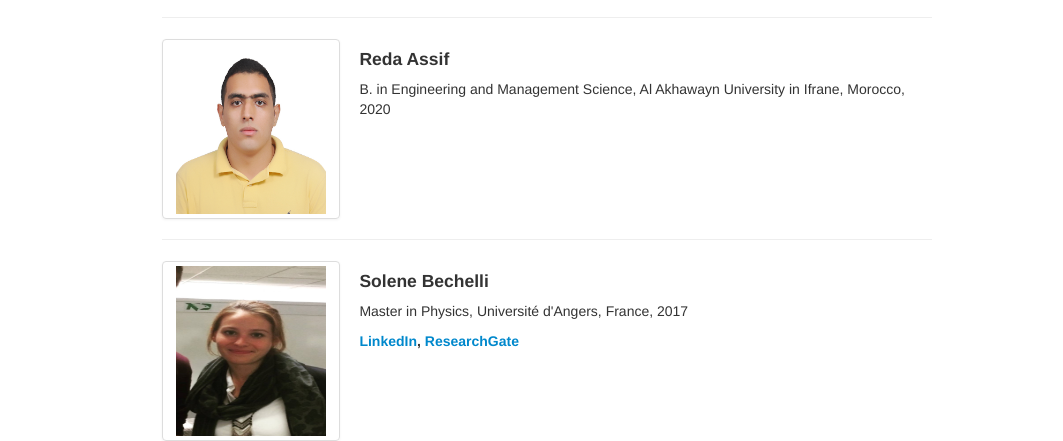
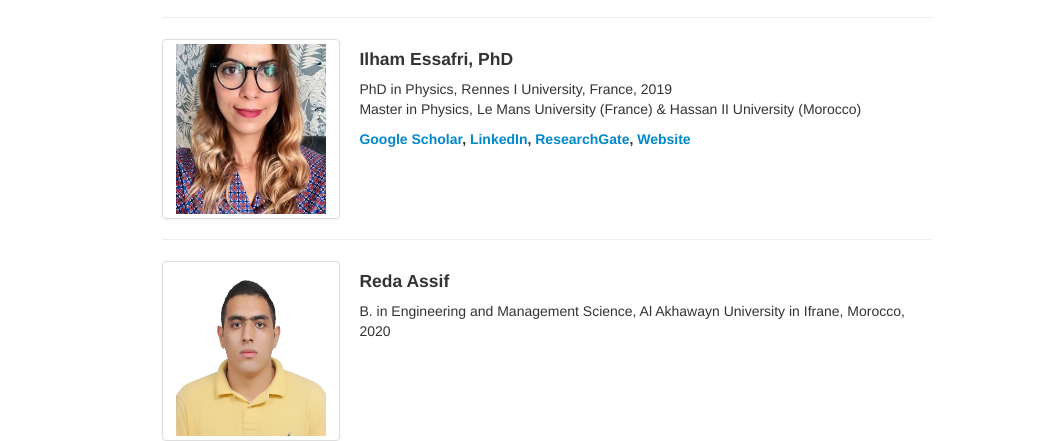
Before and after one commit to TheMSNEPGroup/TheMSNEPGroup.github.io, a plain HTML site: page people.html in a window 1280 px wide. Shown: the part 660-1101 px from the top of the page, without its empty margins (108-1171 px from the left). Drawn offline with Linux system fonts and the light colour scheme.

Commit message:
Edits0904

```diff
--- a/people.html
+++ b/people.html
@@ -90,25 +90,25 @@
                                 </div>
                </section>
                <hr>
-                                <!--          </section>
-                             <hr> <section id="postdoctoralresearchfellow"> -->
-                                      <!--        <div class="page-header">
+                                          </section>
+                            <!-- <hr> <section id="postdoctoralresearchfellow">
+                                      <        <div class="page-header">
                                                  <h3>Postdoctoral Research Fellow</h3>
                                               </div> -->
-                                    <!--          <div class="row-fluid">
+                                              <div class="row-fluid">
                                                  <div class="span3">
                                                     <a href="#" class="thumbnail">
-                                                    <img src="thumbs/Karnesh.jpg" style="width: 150px; height: 170px;" alt="Karnesh Jain"/>
+                                                    <img src="thumbs/Ilham.JPG" style="width: 150px; height: 170px;" alt="Ilham Essafri"/>
                                                     </a>
                                                  </div>
                                                  <div class="span9">
-                                                    <h4>Karnesh Jain, PhD</h4>
-                                                    <p>PhD in Chemical Engineering, University at Buffalo, 2018</p>
-                                                    <b><a href="https://scholar.google.com/citations?user=m3865zwAAAAJ&hl=en&oi=ao">Google Scholar</b></a>
+                                                    <h4>Ilham Essafri, PhD</h4>
+                                                    <p>PhD in Physics, Rennes I University, France, 2019<br/>Master in Physics, Le Mans University (France) & Hassan II University (Morocco)</p>
+                                                    <b><a href="https://scholar.google.fr/citations?user=tAqiuccAAAAJ&hl=fr">Google Scholar</a>, <a href="https://www.linkedin.com/in/ilham-essafri-03a983112">LinkedIn</a>, <a href="https://www.researchgate.net/profile/Ilham-Essafri">ResearchGate</a>, <a href="https://ilhamessafri.wixsite.com/ilham-essafri">Website</b></a>
                                                     </div>
                                               </div>
                                            </section>
-                                           <hr> -->
+                                           <hr>
                                            <section id="graduate">
                                            <div class="row-fluid">
                                                 <div class="span3">
```
Also changed, not shown: thumbs/Ilham.JPG (added).
